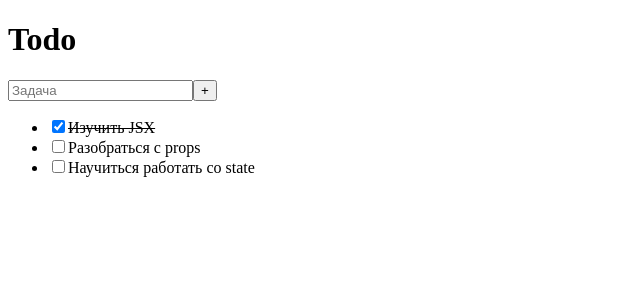
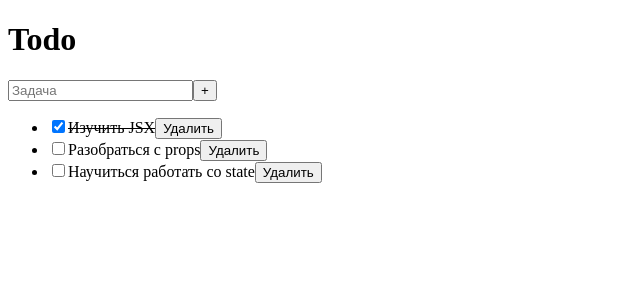
Before and after one commit to Sqaz33/react, a React (Vite) app in the folder react/: page / in a window 1280 px wide. Shown: the top 300 px of the page, without its empty margins (0-640 px from the left). Built offline with nearby package versions, Linux system fonts and the light colour scheme.

Commit message:
feat: delete Todo items

```diff
--- a/react/src/App.jsx
+++ b/react/src/App.jsx
@@ -29,11 +29,21 @@ function App() {
     ))
   }
 
+  function deleteTodo(id) {
+    setTodos(
+      curTodos => curTodos.filter(todo => todo.id !== id)
+    )
+  }
+
   return (
     <main>
       <TodoHeader/>
       <TodoForm onAddTodo={addTodo}/>
-      <TodoList todos={todos} onToggleTodo={toggleTodo}/>
+      <TodoList
+        todos={todos}
+        onToggleTodo={toggleTodo}
+        onDeleteTodo={deleteTodo}
+      />
     </main>
   )
 }
--- a/react/src/TodoItem.jsx
+++ b/react/src/TodoItem.jsx
@@ -1,4 +1,4 @@
-function TodoItem({item, onToggleTodo}) {
+function TodoItem({item, onToggleTodo, onDeleteTodo}) {
 	return (
 		<li className={item.completed ? 'completed' : ''}>
 			<input
@@ -7,6 +7,12 @@ function TodoItem({item, onToggleTodo}) {
 				onChange={() => onToggleTodo(item.id)}
 			/>
 			{item.title}
+			<button
+				onClick={() => onDeleteTodo(item.id)}
+				type="button"
+			>
+				Удалить
+			</button>
 		</li>
 	)
 }
--- a/react/src/TodoList.jsx
+++ b/react/src/TodoList.jsx
@@ -1,6 +1,6 @@
 import TodoItem from "./TodoItem"
 
-function TodoList({todos, onToggleTodo}) {
+function TodoList({todos, onToggleTodo, onDeleteTodo}) {
 	return (
 		<ul>
 			{todos.map(item => (
@@ -8,6 +8,7 @@ function TodoList({todos, onToggleTodo}) {
 					key={item.id}
 					item={item}
 					onToggleTodo={onToggleTodo}
+					onDeleteTodo={onDeleteTodo}
 				/>
 			))}
 		</ul>
```
